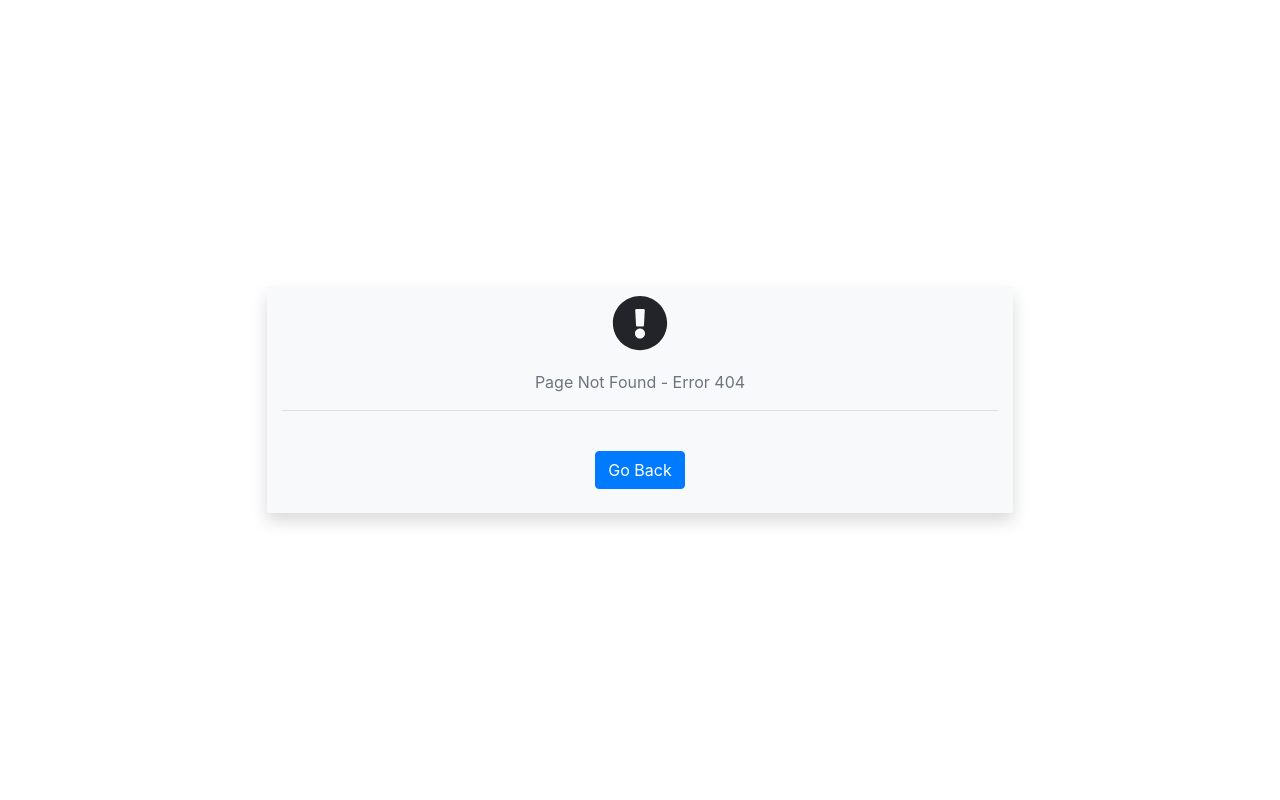
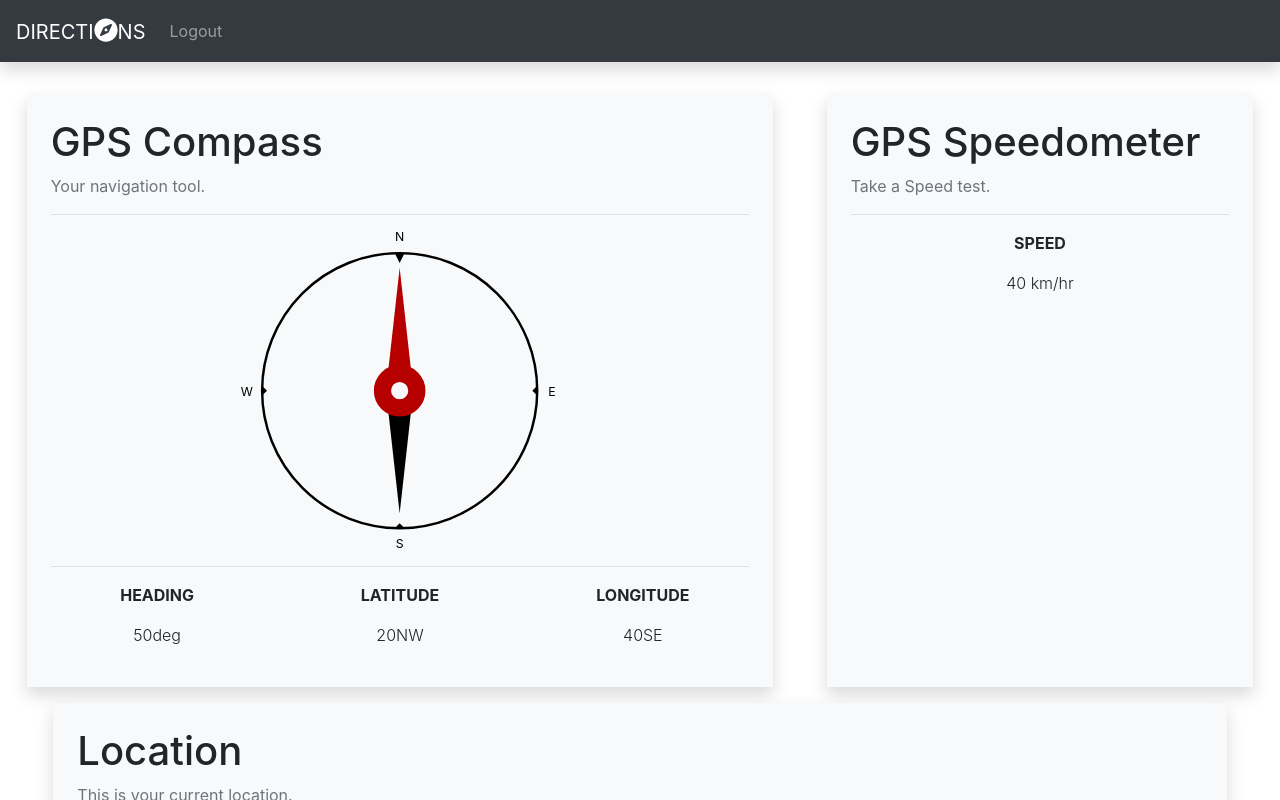
Before and after one commit to yashu55/Geolocation-based-Compass-Speedmeter-System, an Angular app: page /geolocation in a window 1280 px wide. Before the commit this address had no page. Shown: the top 800 px of the page. Built offline with nearby package versions, Linux system fonts and the light colour scheme.

Commit message:
geopagedone

```diff
--- a/src/app/app-routing.module.ts
+++ b/src/app/app-routing.module.ts
@@ -5,12 +5,14 @@ import { SignupComponent } from './signup/signup.component';
 import { AboutComponent } from './about/about.component';
 import { ForgotpasswordComponent } from './forgotpassword/forgotpassword.component';
 import { PagenotfoundComponent } from './pagenotfound/pagenotfound.component';
+import { GeolocationComponent } from './geolocation/geolocation.component';
 
 const routes: Routes = [
   { path: 'login', component: LoginComponent },
   { path: 'signup', component: SignupComponent },
   { path: 'about', component: AboutComponent },
   { path: 'forgotpassword', component: ForgotpasswordComponent },
+  { path: 'geolocation', component: GeolocationComponent },
 
   { path: '', redirectTo: '/login', pathMatch: 'full' },
   { path: '**', component: PagenotfoundComponent },
--- a/src/app/app.module.ts
+++ b/src/app/app.module.ts
@@ -11,6 +11,7 @@ import { SignupComponent } from './signup/signup.component';
 import { AboutComponent } from './about/about.component';
 import { ForgotpasswordComponent } from './forgotpassword/forgotpassword.component';
 import { PagenotfoundComponent } from './pagenotfound/pagenotfound.component';
+import { GeolocationComponent } from './geolocation/geolocation.component';
 
 @NgModule({
   declarations: [
@@ -22,6 +23,7 @@ import { PagenotfoundComponent } from './pagenotfound/pagenotfound.component';
     AboutComponent,
     ForgotpasswordComponent,
     PagenotfoundComponent,
+    GeolocationComponent,
   ],
   imports: [BrowserModule, AppRoutingModule, FontAwesomeModule],
   providers: [],
--- /dev/null
+++ b/src/app/geolocation/geolocation.component.css
@@ -0,0 +1,34 @@
+.compassContainer {
+  position: relative;
+  width: 50%;
+}
+
+.compass {
+  position: relative;
+  width: 100%;
+  height: 100%;
+  text-align: center;
+}
+
+.compass__rose {
+  position: absolute;
+  top: 0;
+  left: 0;
+  right: 0;
+  bottom: 0;
+}
+
+.compass__rose__dial {
+  height: 100%;
+  width: 100%;
+}
+
+.compass__pointer {
+  height: 100%;
+  width: 100%;
+}
+
+#map {
+  height: 450px;
+  width: 100%;
+}
--- /dev/null
+++ b/src/app/geolocation/geolocation.component.html
@@ -0,0 +1,87 @@
+<nav class="navbar navbar-expand-sm navbar-dark bg-dark   shadow sticky-top ">
+  <a class="navbar-brand " routerLink=""><span class="align-middle">DIRECTI<fa-icon [icon]="faCompass" style="font-size: 120%;"></fa-icon>NS</span></a>
+  <button class="navbar-toggler d-lg-none" type="button" data-toggle="collapse" data-target="#collapsibleNavId" aria-controls="collapsibleNavId" aria-expanded="false" aria-label="Toggle navigation">
+    <span class="navbar-toggler-icon"></span>
+  </button>
+  <div class="collapse navbar-collapse " id="collapsibleNavId">
+    <ul class="navbar-nav">
+      <li class="nav-item">
+        <a class="nav-link" routerLink="/login" routerLinkActive="active">Logout</a>
+      </li>
+    </ul>
+  </div>
+</nav>
+
+<!-- Main Page -->
+<div class="container-fluid mb-4 mt-4">
+  <div class="row justify-content-around">
+    <!--Geo Page -->
+    <div class="col-md-7 bg-light shadow p-4 my-2">
+      <h1>
+        <i class="fa fa-compass"></i> GPS Compass</h1>
+      <p class="text-secondary">Your navigation tool.</p>
+      <hr>
+      <div class="compassContainer container-fluid">
+        <div class="compass">
+          <div id="rose" class="compass__rose">
+            <svg class="compass__rose__dial" viewBox="0 0 130 130" version="1.1" xmlns="http://www.w3.org/2000/svg">
+              <circle cx="65" cy="65" r="56" stroke="black" stroke-width="1" fill="none" />
+              <polyline points="63,9  67,9  65,13" fill="black" />
+              <polyline points="121,63  121,67  119,65" fill="black" />
+              <polyline points="63,121  67,121  65,119" fill="black" />
+              <polyline points="9,63  9,67  11,65" fill="black" />
+              <text x="65" y="4.2" font-size="5" text-anchor="middle" fill="black">N</text>
+              <text x="127" y="67" font-size="5" text-anchor="middle" fill="black">E</text>
+              <text x="65" y="129" font-size="5" text-anchor="middle" fill="black">S</text>
+              <text x="2.8" y="67" font-size="5" text-anchor="middle" fill="black">W</text>
+            </svg>
+          </div>
+          <svg class="compass__pointer" viewBox="0 0 130 130" version="1.1" xmlns="http://www.w3.org/2000/svg">
+            <polyline points="60,60  70,60  65,15" fill="#b60000" />
+            <polyline points="60,70  70,70  65,115" fill="black" />
+            <circle cx="65" cy="65" r="7" stroke="#b60000" stroke-width="7" fill="none" />
+          </svg>
+        </div>
+      </div>
+      <hr>
+      <div class="row">
+        <div class="col-md-4">
+          <p class="text-center font-weight-bolder">HEADING</p>
+          <p class="text-center font-weight-light headingValue">50deg</p>
+        </div>
+        <div class="col-md-4">
+          <p class="text-center font-weight-bolder">LATITUDE</p>
+          <p class="text-center font-weight-light latValue">20NW</p>
+        </div>
+        <div class="col-md-4">
+          <p class="text-center font-weight-bolder">LONGITUDE</p>
+          <p class="text-center font-weight-light lonValue">40SE</p>
+        </div>
+      </div>
+    </div>
+
+    <div class="col-md-4 bg-light shadow p-4 my-2">
+      <h1> <i class="fa fa-tachometer"></i> GPS Speedometer</h1>
+      <p class="text-secondary">Take a Speed test.</p>
+      <hr>
+      <p class="text-center font-weight-bolder">
+        SPEED
+      </p>
+      <p class="text-center font-weight-light speed-value">
+        40 km/hr
+      </p>
+    </div>
+  </div>
+
+  <div class="row justify-content-around my-2">
+    <div class="col-md-11 bg-light shadow p-4">
+      <h1> <i class="fa fa-map-marker"></i> Location</h1>
+      <p class="text-secondary">This is your current location.</p>
+      <hr>
+      <div class="container-fluid" id="map"></div>
+    </div>
+  </div>
+
+</div>
+
+<app-footer></app-footer>
--- /dev/null
+++ b/src/app/geolocation/geolocation.component.ts
@@ -0,0 +1,14 @@
+import { Component, OnInit } from '@angular/core';
+import { faCompass } from '@fortawesome/free-solid-svg-icons';
+
+@Component({
+  selector: 'app-geolocation',
+  templateUrl: './geolocation.component.html',
+  styleUrls: ['./geolocation.component.css'],
+})
+export class GeolocationComponent implements OnInit {
+  constructor() {}
+
+  ngOnInit(): void {}
+  public faCompass = faCompass;
+}
```
Also changed, not shown: 1 other file (tests, documents, lock files or other folders).
